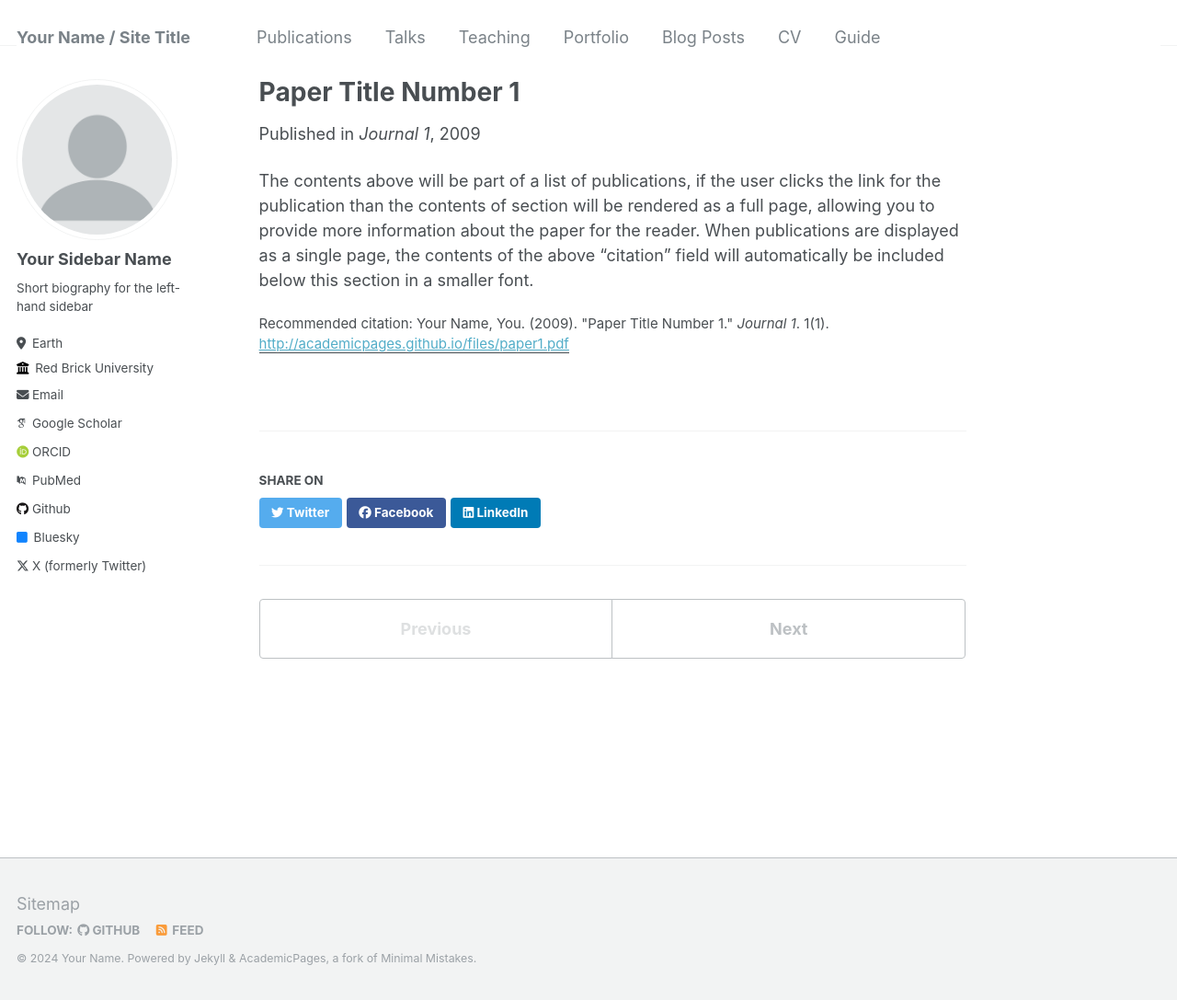
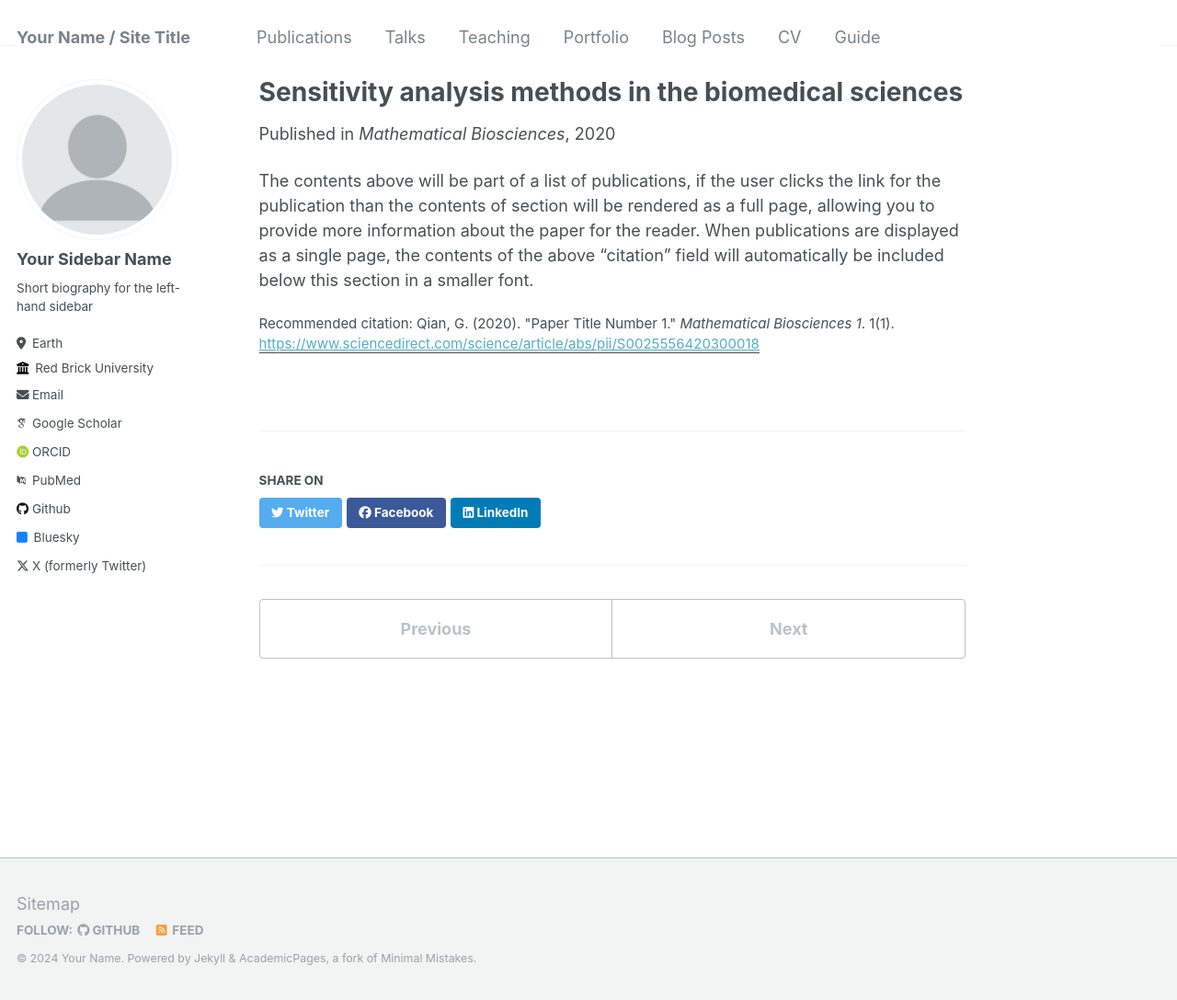
Before and after one commit to GeorgeYQian/GeorgeYQian.github.io, a Jekyll site: the page built from _publications/2009-10-01-paper-title-number-1.md, in a window 1280 px wide and 1087 px high. Shown: the whole window at 92% size. Built offline with Jekyll 4.4.1, drawn with Linux system fonts in a browser that asks for light colours; some web fonts are replaced.

Commit message:
Update 2009-10-01-paper-title-number-1.md

```diff
--- a/_publications/2009-10-01-paper-title-number-1.md
+++ b/_publications/2009-10-01-paper-title-number-1.md
@@ -1,12 +1,12 @@
 ---
-title: "Paper Title Number 1"
+title: "Sensitivity analysis methods in the biomedical sciences"
 collection: publications
 permalink: /publication/2009-10-01-paper-title-number-1
 excerpt: 'This paper is about the number 1. The number 2 is left for future work.'
-date: 2009-10-01
-venue: 'Journal 1'
-paperurl: 'http://academicpages.github.io/files/paper1.pdf'
-citation: 'Your Name, You. (2009). &quot;Paper Title Number 1.&quot; <i>Journal 1</i>. 1(1).'
+date: 2020-01-05
+venue: 'Mathematical Biosciences'
+paperurl: 'https://www.sciencedirect.com/science/article/abs/pii/S0025556420300018'
+citation: 'Qian, G. (2020). &quot;Paper Title Number 1.&quot; <i>Mathematical Biosciences 1</i>. 1(1).'
 ---
 
 The contents above will be part of a list of publications, if the user clicks the link for the publication than the contents of section will be rendered as a full page, allowing you to provide more information about the paper for the reader. When publications are displayed as a single page, the contents of the above "citation" field will automatically be included below this section in a smaller font.
```
